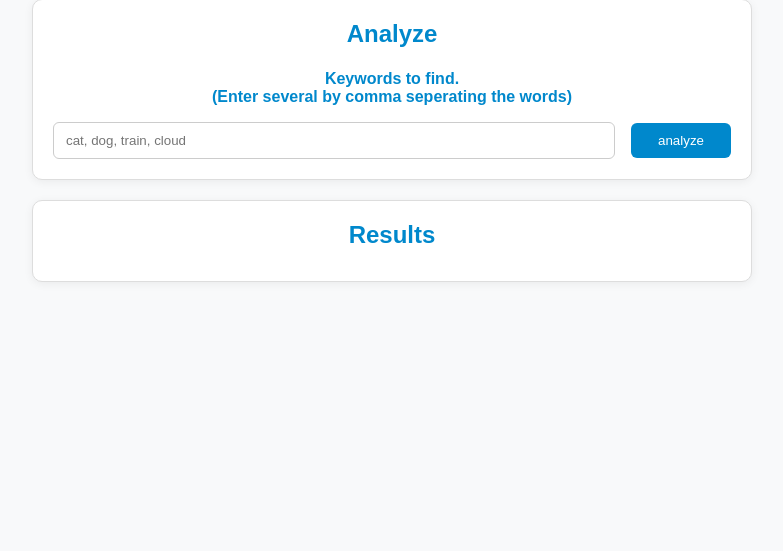
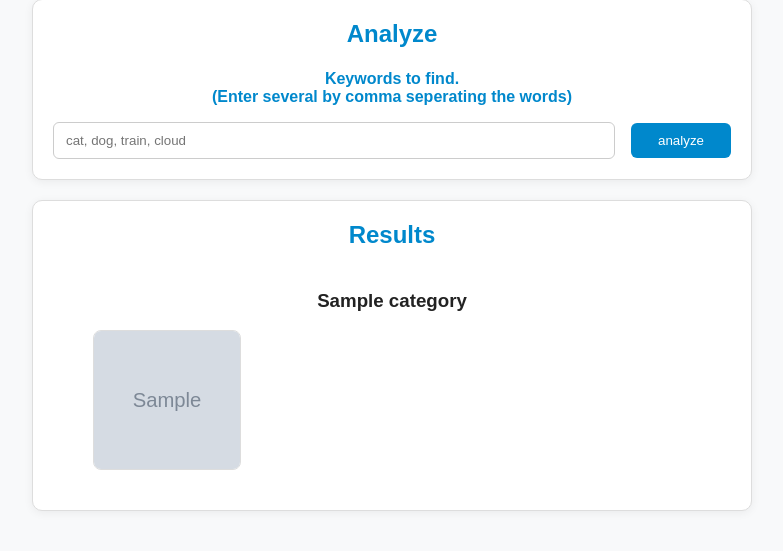
Before and after one commit to emilioano/Scrapalyzer, a Flask app: template templates/index.html in a window 1280 px wide. Shown: the part 527-1078 px from the top of the page, without its empty margins (248-1031 px from the left). Before the commit the page ends 809 px from the top, so only its background shows below. Run offline with Flask 3, Linux system fonts and the light colour scheme; the template is opened without the code that fills it: most values are stand-ins (such as "Sample title", 1, 10 or a date in 2020); grey boxes marked "Sample" are stand-in pictures.

Commit message:
implemented so you can run the full script and see images

```diff
--- a/app.py
+++ b/app.py
@@ -41,11 +41,37 @@ def dir_to_list(dir: str) -> list:
         return []
     return os.listdir(dir)
 
+# Get sub folders paths and category names
+def get_files_by_category(folder):
+    category_list = []
+    # Get the folder path and folder name for folder and each subfolder
+    for folder_path in os.walk(folder):
+        dir_path = folder_path[0]
+        files_path = sorted(folder_path[2])
+        category_name = os.path.basename(os.path.normpath(dir_path))
+        # Get all files in this subfolder
+        files = [os.path.join(category_name, item) for item in files_path]
+        category = dict(
+            path=dir_path,
+            # Get the name from the last part of the path, normalized to work across different OS
+            name= category_name,
+            # Add the files list so the template doesn't need os.listdir
+            files=files
+        )
+        category_list.append(category)
+
+    # Remove the root folder from list if list is not empty
+    if category_list:
+        category_list.pop(0)
+
+    return category_list
+
 # Route to index function, loads file names from downloads folder
 @app.route('/', methods=['GET'])
 def index():
     downloads = dir_to_list(app.config["DOWNLOADS_DIR"])
-    return render_template('index.html', downloads=downloads)
+    categories = get_files_by_category(app.config["ANALYZED_DIR"])
+    return render_template('index.html', downloads=downloads, categories=categories)
 
 # Route to post url input by the user, sent to scrape
 @app.route('/scrape_form', methods=['POST'])
@@ -93,10 +119,15 @@ def run_analyze():
     # Reload index after keywords are sent
     return redirect(url_for('index'))
 
-# Serve files from directory to website
+# Serve files from downloads directory to website
 @app.route("/downloads/<path:filename>")
 def downloaded_image(filename):
     return send_from_directory(app.config["DOWNLOADS_DIR"], filename)
+
+# Serve files from analyzed directory to website
+@app.route("/data/analyzed/<path:filename>")
+def analyzed_image(filename):
+    return send_from_directory(app.config["ANALYZED_DIR"], filename)
 
 if __name__ == '__main__':
     # Set if True if Development or False if Production (Production env not implemented)
--- a/templates/sections/results.html
+++ b/templates/sections/results.html
@@ -1,3 +1,26 @@
 <section class="card">
 	<h2 class="title">Results</h2>
+
+	{% if categories %}
+		{% for category in categories %}
+			<div class="category-block">
+				<h3 class="subtitle">{{ category.name }}</h3>
+				<ul class="grid">
+					{% for file in category.files %}
+						<li>
+							<img
+								src="{{ url_for('analyzed_image', filename=file) }}"
+								alt="{{ file }}"
+								class="image"
+							/>
+						</li>
+					{% else %}
+						<li>No images in this category.</li>
+					{% endfor %}
+				</ul>
+			</div>
+		{% endfor %}
+	{% else %}
+		<p>No analyzed categories yet.</p>
+	{% endif %}
 </section>
```
